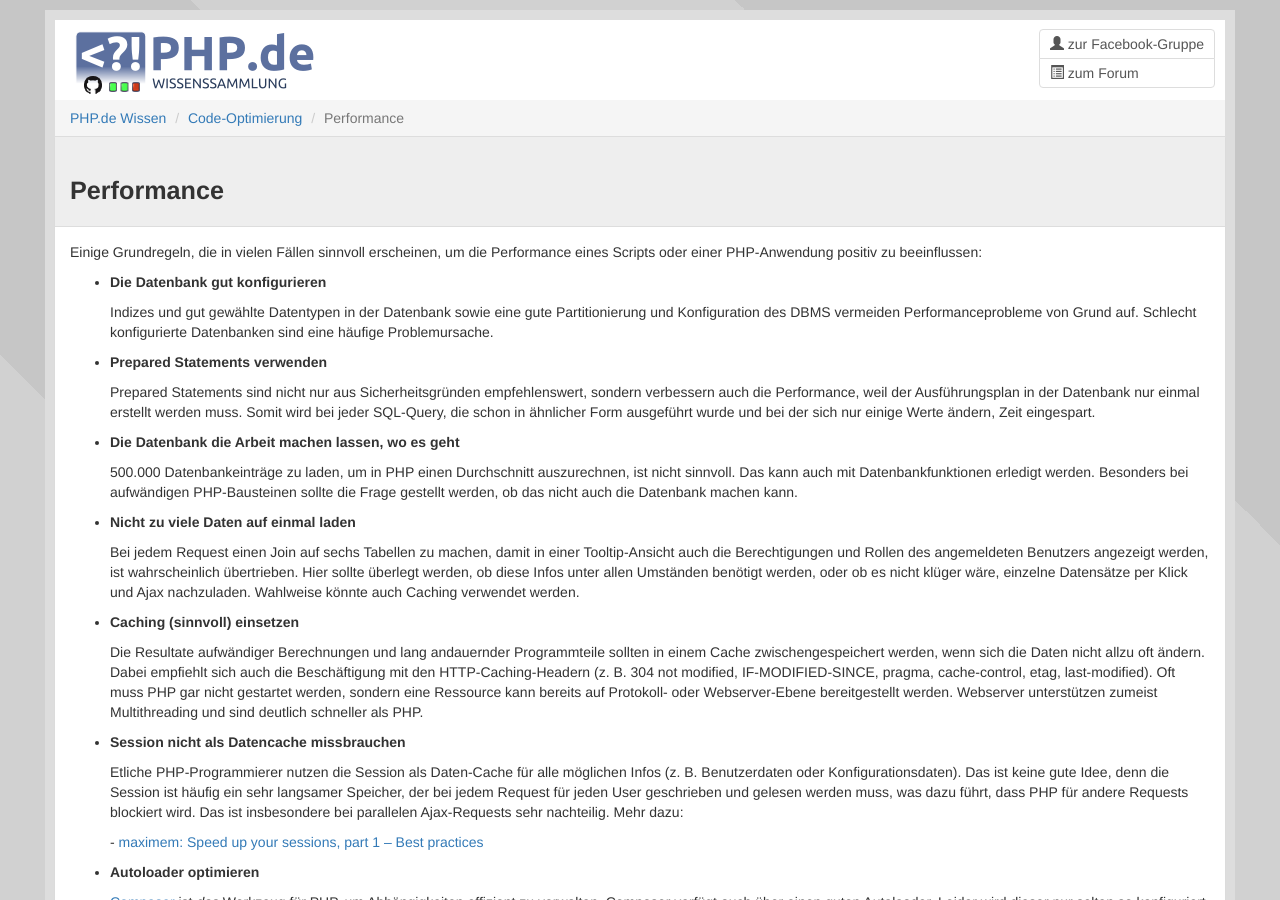
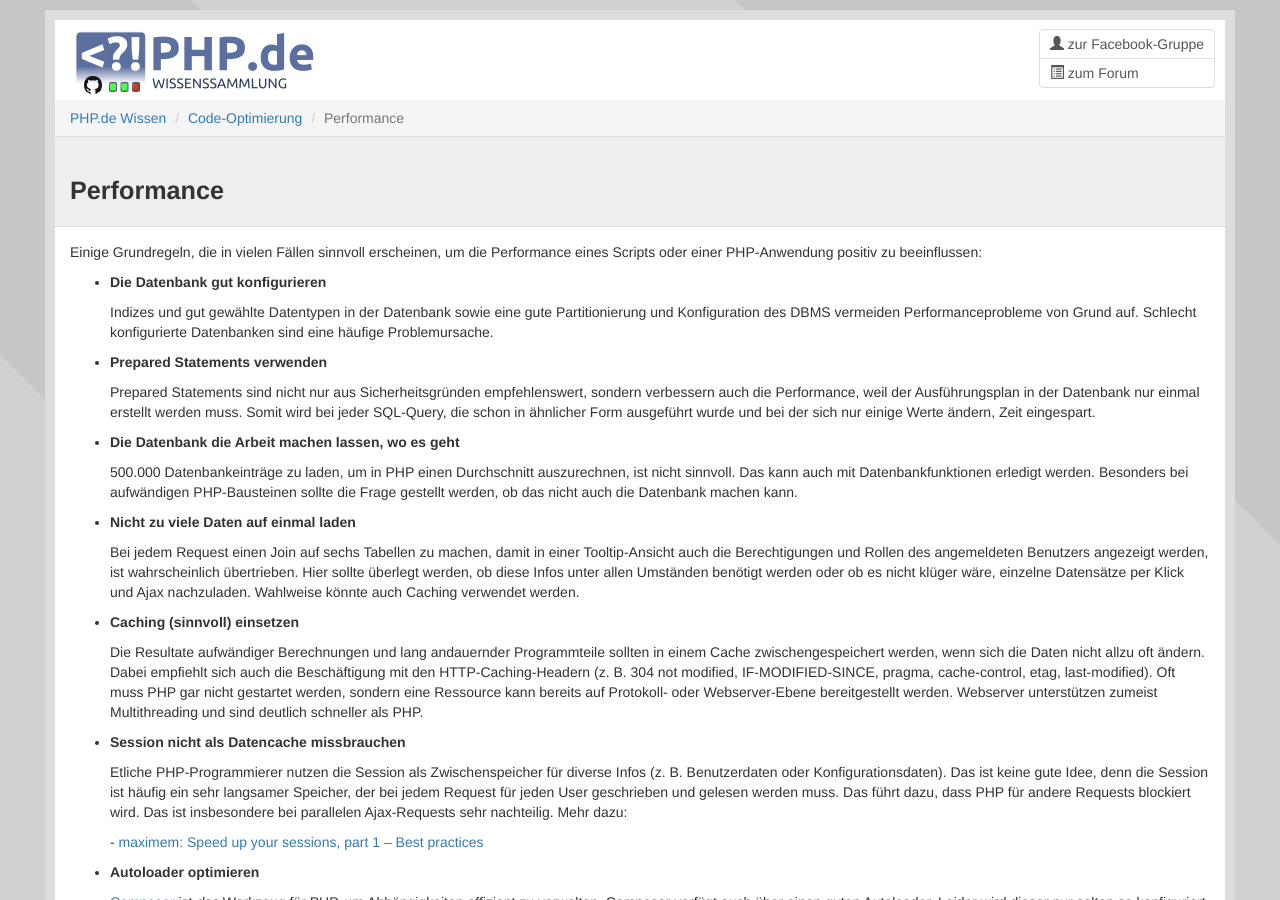
Before and after one commit to php-de/php-de.github.io, a Jekyll site: the page built from code-optimizing/12_performance.md, in a window 1280 px wide and 900 px high. Built offline with Jekyll 4.4.1, drawn with Linux system fonts in a browser that asks for light colours; nearby versions of some CDN libraries.

Commit message:
Performance: Kleine Fixes.

```diff
--- a/code-optimizing/12_performance.md
+++ b/code-optimizing/12_performance.md
@@ -34,7 +34,7 @@ Einige Grundregeln, die in vielen Fällen sinnvoll erscheinen, um die Performanc
 
 - **Nicht zu viele Daten auf einmal laden**
 
-  Bei jedem Request einen Join auf sechs Tabellen zu machen, damit in einer Tooltip-Ansicht auch die Berechtigungen und Rollen des angemeldeten Benutzers angezeigt werden, ist wahrscheinlich übertrieben. Hier sollte überlegt werden, ob diese Infos unter allen Umständen benötigt werden, oder ob es nicht klüger wäre, einzelne Datensätze per Klick und Ajax nachzuladen. Wahlweise könnte auch Caching verwendet werden.
+  Bei jedem Request einen Join auf sechs Tabellen zu machen, damit in einer Tooltip-Ansicht auch die Berechtigungen und Rollen des angemeldeten Benutzers angezeigt werden, ist wahrscheinlich übertrieben. Hier sollte überlegt werden, ob diese Infos unter allen Umständen benötigt werden oder ob es nicht klüger wäre, einzelne Datensätze per Klick und Ajax nachzuladen. Wahlweise könnte auch Caching verwendet werden.
 
 - **Caching (sinnvoll) einsetzen**
 
@@ -42,7 +42,7 @@ Einige Grundregeln, die in vielen Fällen sinnvoll erscheinen, um die Performanc
 
 - **Session nicht als Datencache missbrauchen**
 
-  Etliche PHP-Programmierer nutzen die Session als Daten-Cache für alle möglichen Infos (z. B. Benutzerdaten oder Konfigurationsdaten). Das ist keine gute Idee, denn die Session ist häufig ein sehr langsamer Speicher, der bei jedem Request für jeden User geschrieben und gelesen werden muss, was dazu führt, dass PHP für andere Requests blockiert wird. Das ist insbesondere bei parallelen Ajax-Requests sehr nachteilig. Mehr dazu:
+  Etliche PHP-Programmierer nutzen die Session als Zwischenspeicher für diverse Infos (z. B. Benutzerdaten oder Konfigurationsdaten). Das ist keine gute Idee, denn die Session ist häufig ein sehr langsamer Speicher, der bei jedem Request für jeden User geschrieben und gelesen werden muss. Das führt dazu, dass PHP für andere Requests blockiert wird. Das ist insbesondere bei parallelen Ajax-Requests sehr nachteilig. Mehr dazu:
 
   \- [maximem: Speed up your sessions, part 1 – Best practices](http://phpchunk.net/2011/06/speed-up-your-sessions-part-1-best-practices/)
 
```
